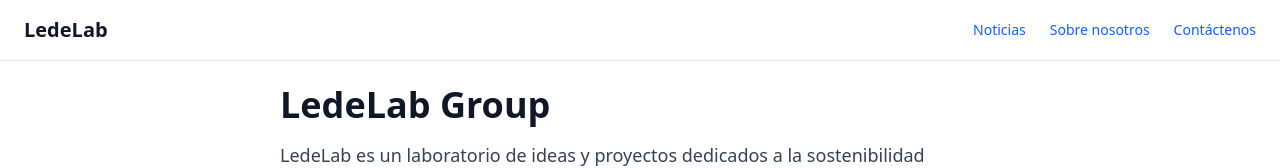
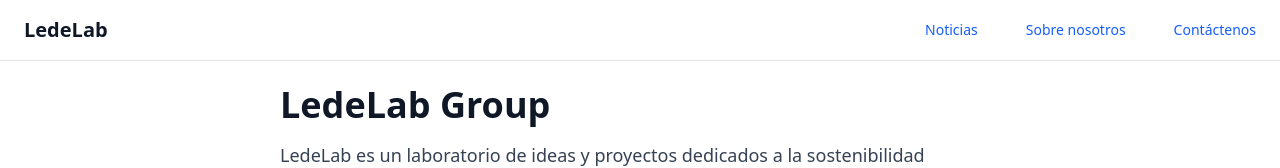
Before and after one commit to ledelab2030/javier-web, a Next.js app: page /ledelab in a window 1280 px wide. Shown: the top 168 px of the page. Built offline with nearby package versions, Linux system fonts and the light colour scheme.

Commit message:
Agregar menú desplegable Noticias en layout principal

```diff
--- a/src/components/layout.tsx
+++ b/src/components/layout.tsx
@@ -1,5 +1,4 @@
-// app/layout.tsx
-import '@/app/globals.css' // importa tus estilos globales si usas Tailwind
+import '@/app/globals.css'
 import Link from 'next/link';
 import React from 'react';
 
@@ -20,8 +19,18 @@
           <h1 className="text-xl font-bold">
             <Link href="/">LedeLab</Link>
           </h1>
-          <nav className="space-x-6 text-sm">
-            <Link href="/noticias" className="text-blue-600 hover:underline">Noticias</Link>
+          <nav className="space-x-6 text-sm flex items-center gap-6">
+            {/* Menú desplegable Noticias */}
+            <div className="relative group">
+              <span className="text-blue-600 hover:underline cursor-pointer">Noticias</span>
+              <div className="absolute hidden group-hover:block bg-white border rounded shadow-md mt-2 z-50 w-48">
+                <Link href="/noticias" className="block px-4 py-2 hover:bg-gray-100">Neutralizadas</Link>
+                <Link href="/ledelab/noticias" className="block px-4 py-2 hover:bg-gray-100">LedeLab</Link>
+                <Link href="/javier/noticias" className="block px-4 py-2 hover:bg-gray-100">jAvIer</Link>
+              </div>
+            </div>
+
+            {/* Otros enlaces */}
             <Link href="/ledelab/sobre-nosotros" className="text-blue-600 hover:underline">Sobre nosotros</Link>
             <Link href="/ledelab/contacto" className="text-blue-600 hover:underline">Contáctenos</Link>
           </nav>
```
